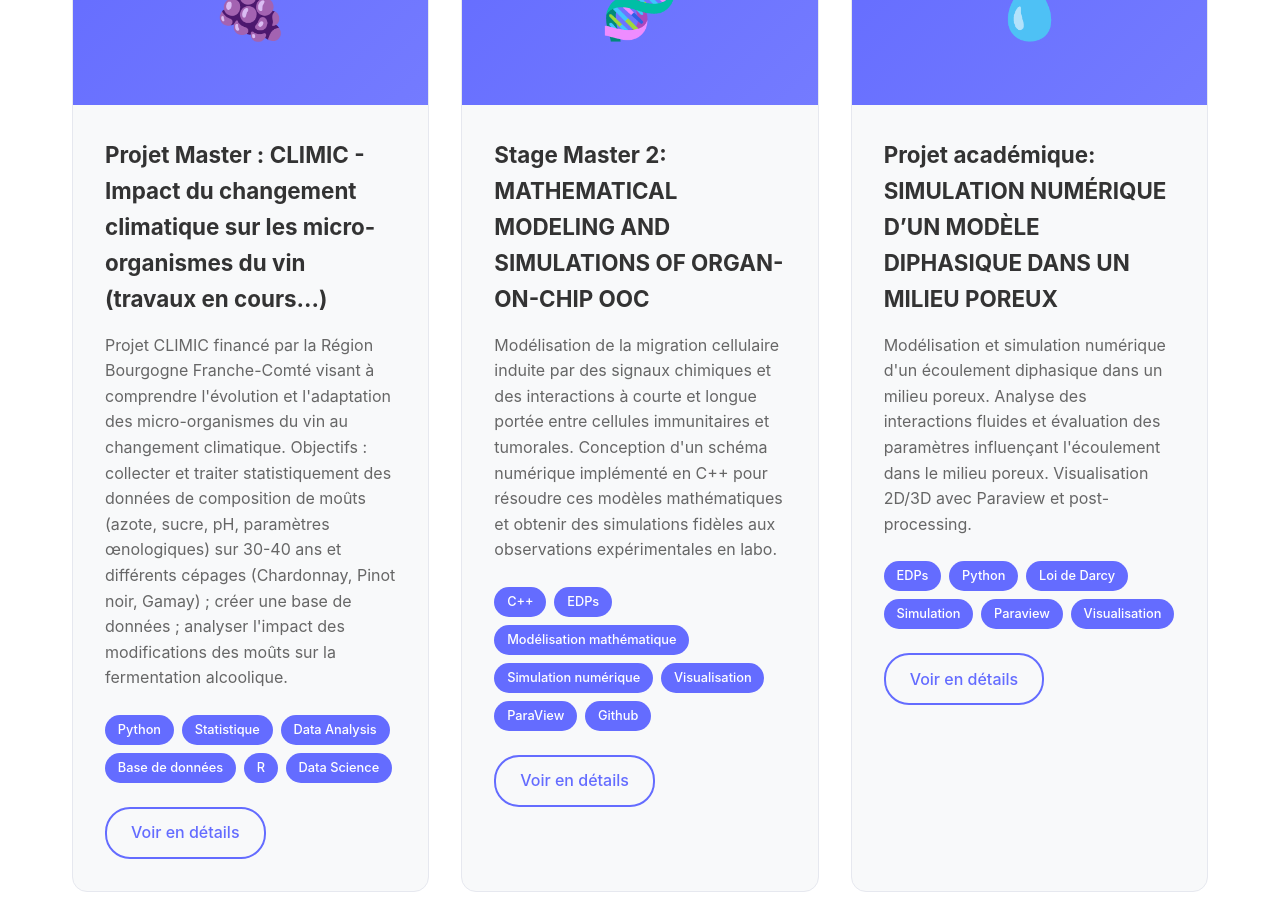
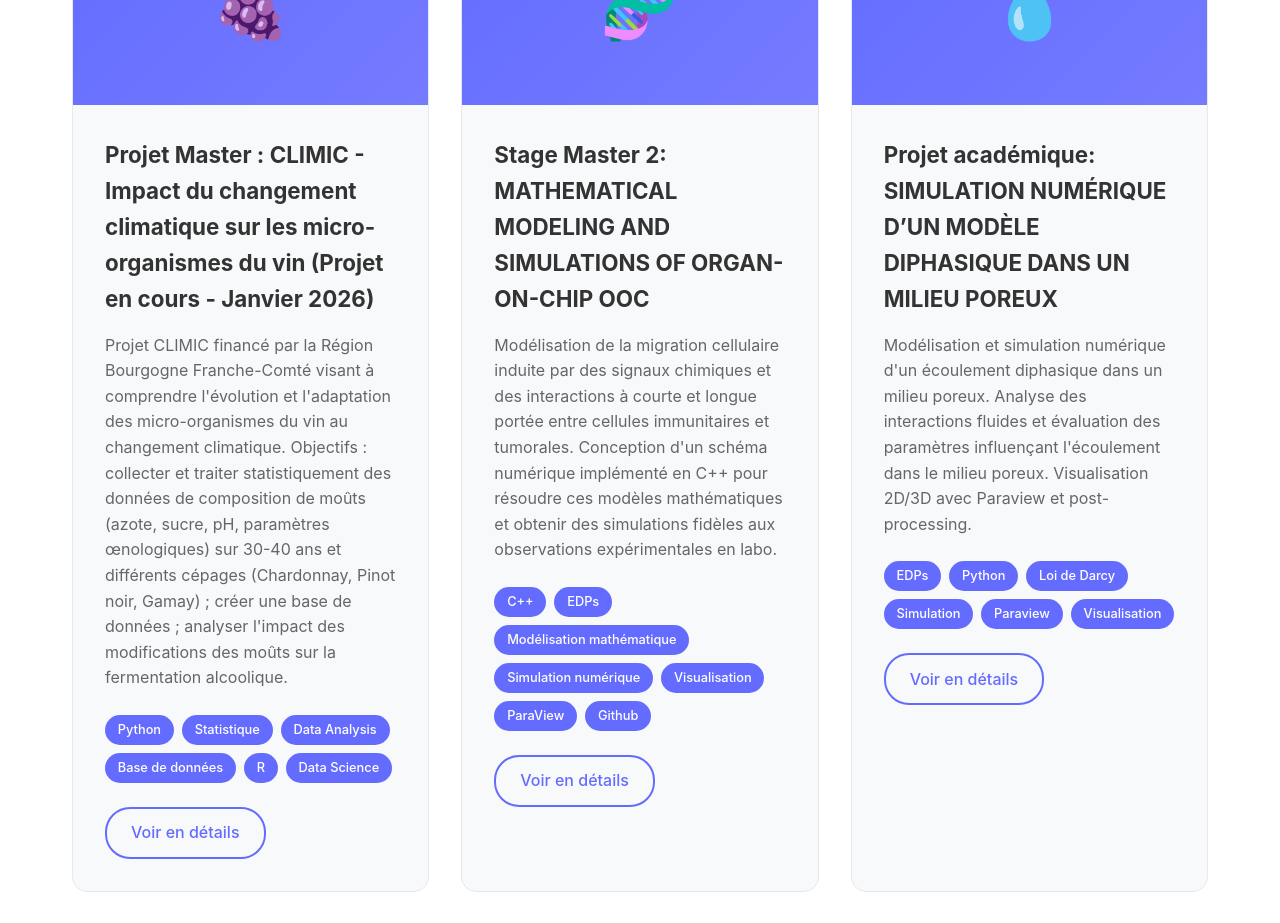
Before and after one commit to DiengAda/mon-portfolio, a React (Vite) app: page / in a window 1280 px wide. Shown: the part 4080-5003 px from the top of the page. Built offline with nearby package versions, Linux system fonts and the light colour scheme.

Commit message:
Mise à jour du titre du projet CLIMIC dans Projects.jsx pour refléter l'état actuel...

```diff
--- a/src/sections/Projects.jsx
+++ b/src/sections/Projects.jsx
@@ -3,7 +3,7 @@ import './Projects.css'
 function Projects() {
   const projects = [
     {
-      title: "Projet Master : CLIMIC - Impact du changement climatique sur les micro-organismes du vin (travaux en cours...)" ,
+      title: "Projet Master : CLIMIC - Impact du changement climatique sur les micro-organismes du vin (Projet en cours - Janvier 2026)" ,
       description: "Projet CLIMIC financé par la Région Bourgogne Franche-Comté visant à comprendre l'évolution et l'adaptation des micro-organismes du vin au changement climatique. Objectifs : collecter et traiter statistiquement des données de composition de moûts (azote, sucre, pH, paramètres œnologiques) sur 30-40 ans et différents cépages (Chardonnay, Pinot noir, Gamay) ; créer une base de données ; analyser l'impact des modifications des moûts sur la fermentation alcoolique.",
       technologies: ["Python", "Statistique", "Data Analysis", "Base de données", "R", "Data Science"],
       image: "🍇",
```
